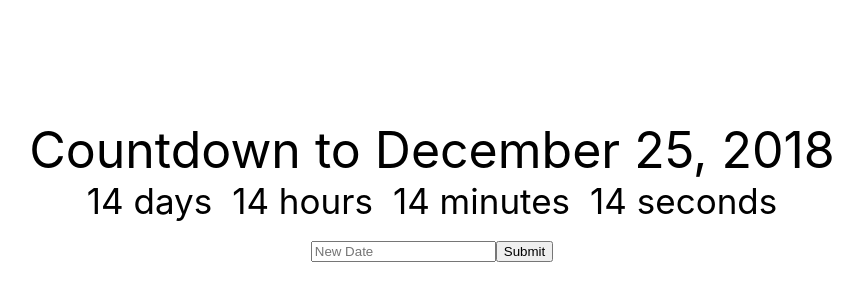
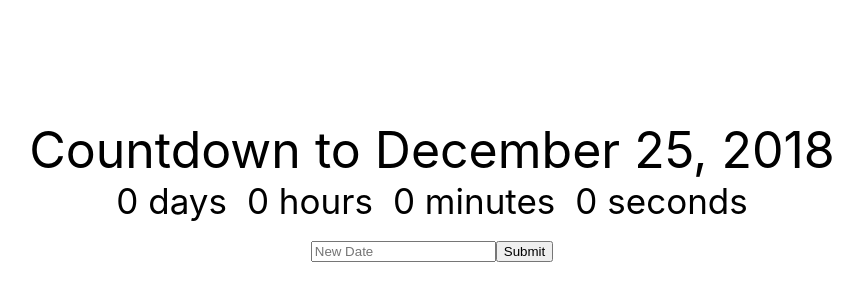
Before and after one commit to dynamicbalaji/countdown-champ, a React (Create React App) app: page / in a window 1280 px wide. Shown: the part 136-436 px from the top of the page, without its empty margins (208-1071 px from the left). Built offline with nearby package versions, Linux system fonts and the light colour scheme.

Commit message:
Adding handler for submit & new component for showing clock

```diff
--- a/src/App.css
+++ b/src/App.css
@@ -7,8 +7,3 @@
 .App-title {
   font-size: 50px;
 }
-
-.App-clock-days, .App-clock-hours, .App-clock-minutes, .App-clock-seconds {
-  display: inline;
-  margin: 10px;
-}
--- a/src/App.js
+++ b/src/App.js
@@ -1,20 +1,29 @@
 import React, { Component } from 'react';
+import Clock from './Clock';
 import './App.css';
 
 class App extends Component {
+  constructor(props){
+    super(props);
+    this.state = {
+      deadline: 'December 25, 2018',
+      newDeadline: ''
+    };
+  }
+
+  changeDeadlineHandler(){
+    const deadline = document.getElementById('inpDate').value;
+    this.setState({ deadline });
+  }
+
   render() {
     return (
       <div className="App">
-        <div className="App-title">Countdown to December 25, 2018</div>
+        <div className="App-title">Countdown to {this.state.deadline}</div>
+        <Clock deadline={this.state.deadline}/>
         <div>
-          <div className="App-clock-days">14 days</div>
-          <div className="App-clock-hours">14 hours</div>
-          <div className="App-clock-minutes">14 minutes</div>
-          <div className="App-clock-seconds">14 seconds</div>
-        </div>
-        <div>
-          <input type="text" name="inpDate" placeholder="New Date"/>
-          <button>Submit</button>
+          <input type="text" name="inpDate" id="inpDate" placeholder="New Date"/>
+          <button onClick={() => this.changeDeadlineHandler()}>Submit</button>
         </div>
       </div>
     );
--- /dev/null
+++ b/src/Clock.css
@@ -0,0 +1,4 @@
+.Clock-days, .Clock-hours, .Clock-minutes, .Clock-seconds {
+    display: inline;
+    margin: 10px;
+  }
--- /dev/null
+++ b/src/Clock.js
@@ -0,0 +1,27 @@
+import React, { Component } from 'react';
+import './Clock.css';
+
+class Clock extends Component {
+    constructor(props){
+        super(props);
+        this.state = {
+            days: 0,
+            hours: 0,
+            minutes: 0,
+            seconds: 0
+        }
+    }
+
+    render(){
+        return (
+            <div>
+              <div className="Clock-days">{this.state.days} days</div>
+              <div className="Clock-hours">{this.state.hours} hours</div>
+              <div className="Clock-minutes">{this.state.minutes} minutes</div>
+              <div className="Clock-seconds">{this.state.seconds} seconds</div>
+            </div>
+        );
+    }
+}
+
+export default Clock;
```
